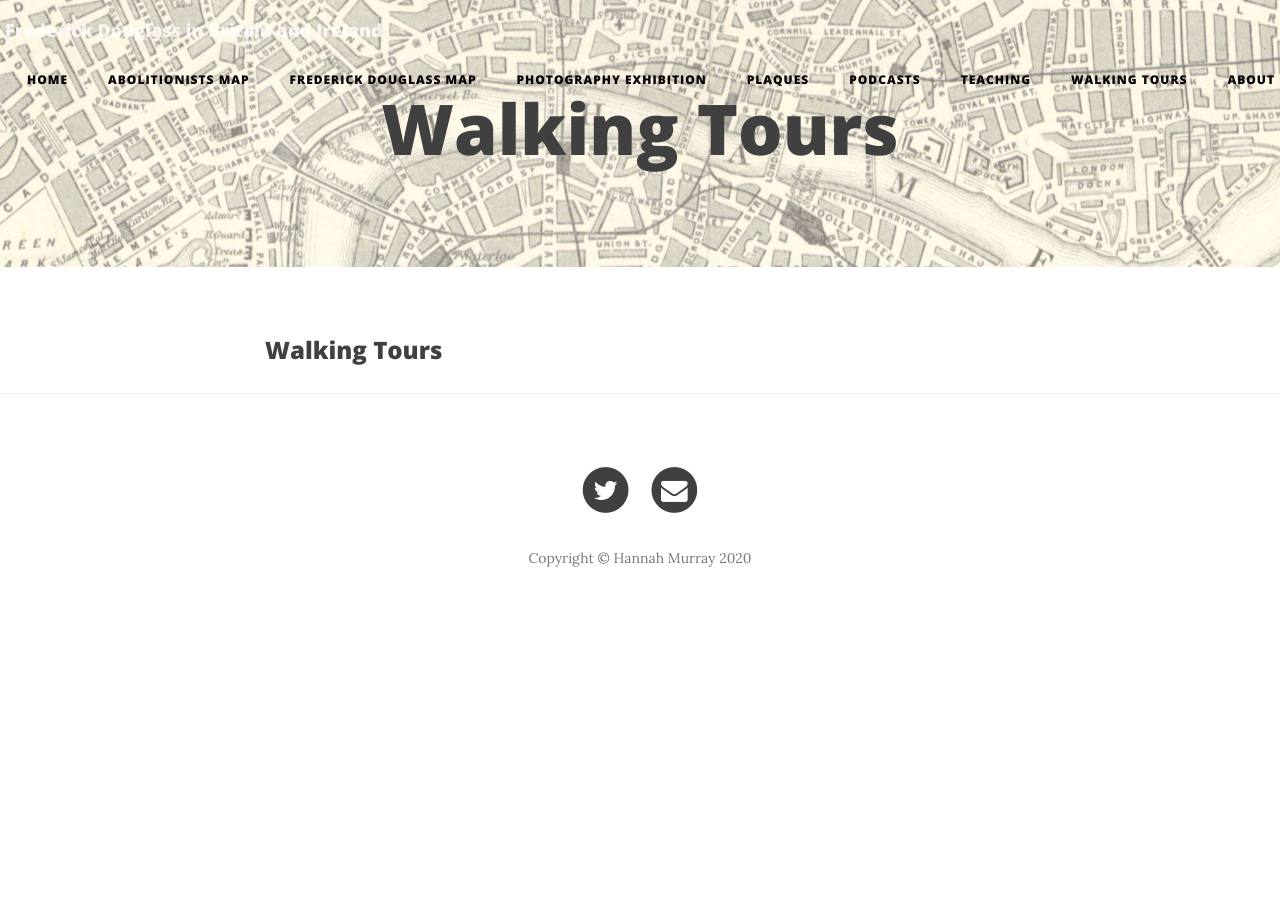
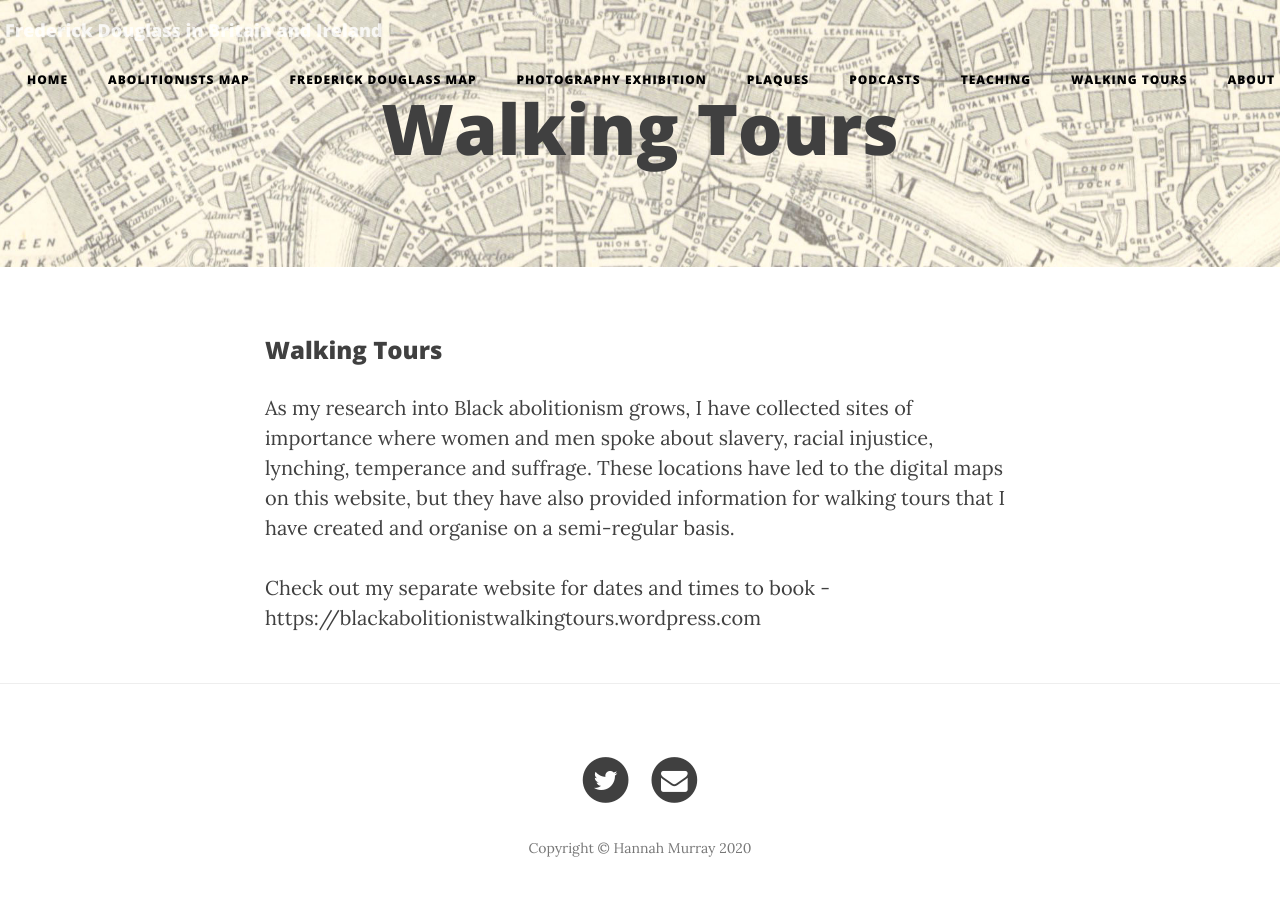
Before and after one commit to FDUK/fduk.github.io, a Jekyll site: the page built from Walking Tours.md, in a window 1280 px wide. Built offline with Jekyll 4.4.1, drawn with Linux system fonts in a browser that asks for light colours; nearby versions of some CDN libraries; before the commit the page ends 900 px from its top, so only the background shows below that.

Commit message:
Update Walking Tours.md

```diff
--- a/Walking Tours.md
+++ b/Walking Tours.md
@@ -5,3 +5,7 @@ innav: yes
 ---
 
 ### Walking Tours
+
+As my research into Black abolitionism grows, I have collected sites of importance where women and men spoke about slavery, racial injustice, lynching, temperance and suffrage. These locations have led to the digital maps on this website, but they have also provided information for walking tours that I have created and organise on a semi-regular basis.
+
+Check out my separate website for dates and times to book - https://blackabolitionistwalkingtours.wordpress.com
```
